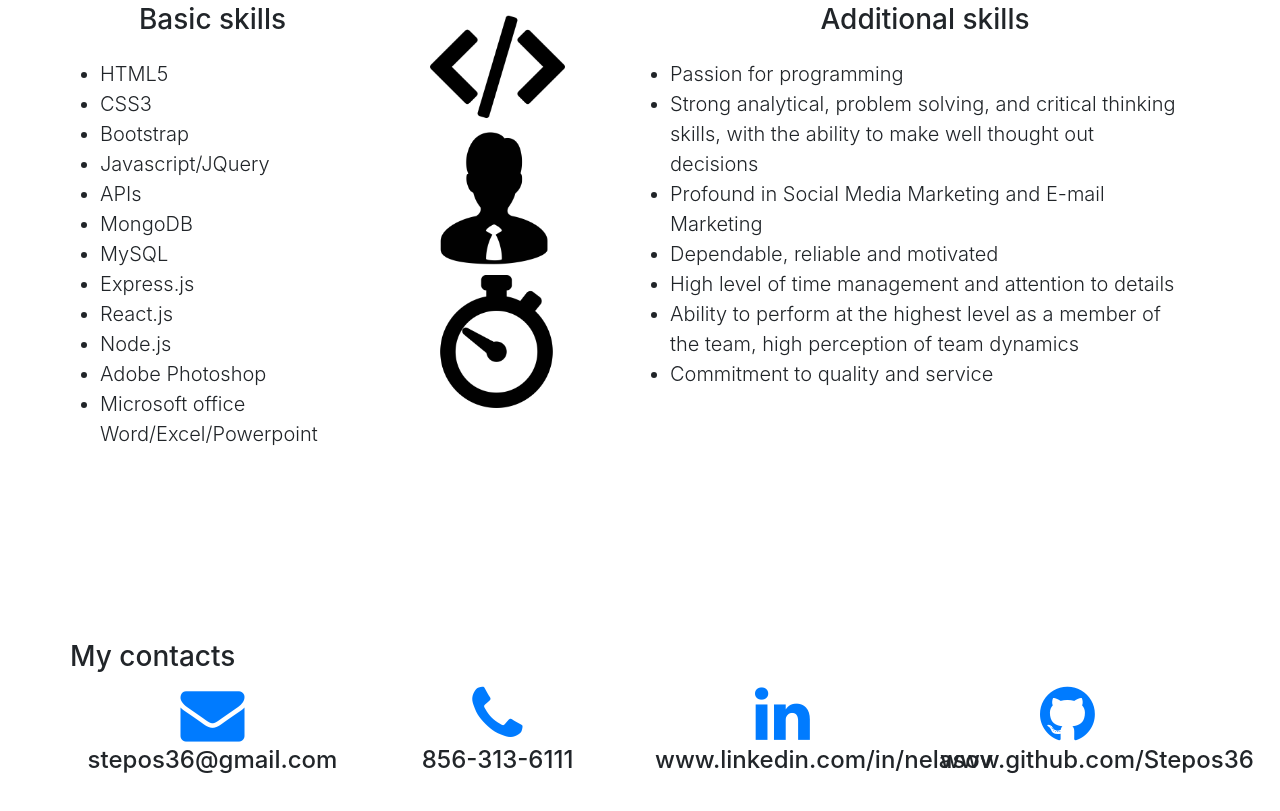
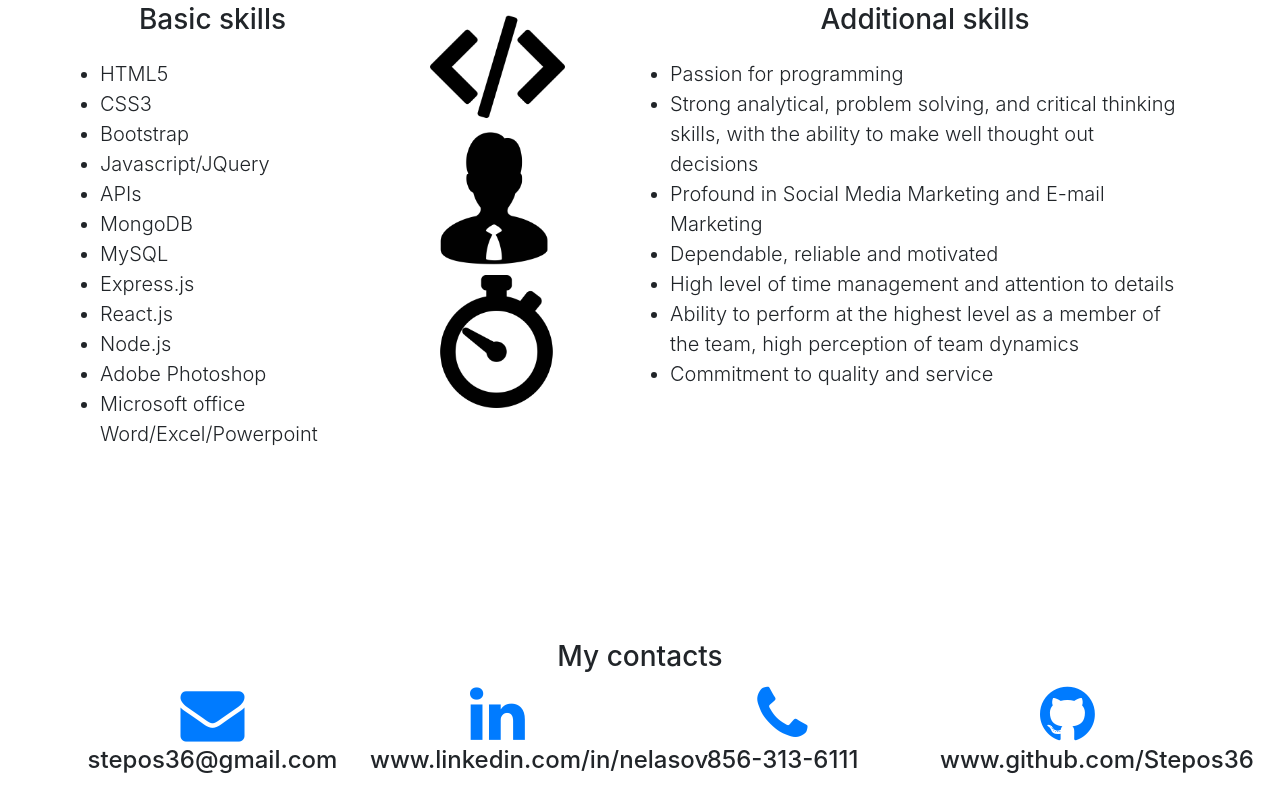
Before and after one commit to Stepos36/Stepos36.github.io, a plain HTML site: page index.html in a window 1280 px wide. Shown: the part 2715-3526 px from the top of the page. Drawn offline with nearby package versions, Linux system fonts and the light colour scheme.

Commit message:
small fixes

```diff
--- a/assets/css/style.css
+++ b/assets/css/style.css
@@ -124,6 +124,9 @@ button:focus {
 .lead {
     padding: 15px
 }
+.contacts-header {
+    width: 100%
+}
 @media only screen and (max-width: 992px) {
     .icon-images {
         display: none;
@@ -245,3 +248,6 @@ button:focus {
 .fa-icons {
     text-align: center
 }
+.fa:hover {
+    text-decoration: none
+}
--- a/index.html
+++ b/index.html
@@ -129,7 +129,7 @@
     <div class="padding" id="contacts">
         <div class="container contact-info">
             <div class="row">
-                <h3 class="text-center contacts-header">My contacts</h3>
+                <div class="text-center contacts-header"><h3>My contacts</h3></div>
             </div>
             <div class="row">
                 <div class="col-xs-12 col-sm-6 col-lg-6 col-xl-3 fa-icons">
@@ -137,12 +137,12 @@
                     <h4>stepos36@gmail.com</h4>
                 </div>
                 <div class="col-xs-12 col-sm-6 col-lg-6 col-xl-3 fa-icons">
+                    <a href="https://linkedin.com/in/nelasov" class="fa fa-4x fa-linkedin"></a>
+                    <h4>www.linkedin.com/in/nelasov</h4>
+                </div>
+                <div class="col-xs-12 col-sm-6 col-lg-6 col-xl-3 fa-icons">
                     <a href="#" class="fa fa-4x fa-phone"></a>
                     <h4>856-313-6111</h4>
-                </div>
-                <div class="col-xs-12 col-sm-6 col-lg-6 col-xl-3 fa-icons">
-                    <a href="https://linkedin.com/in/nelasov" class="fa fa-4x fa-linkedin"></a>
-                    <h4>www.linkedin.com/in/nelasov</h4>
                 </div>
                 <div class="col-xs-12 col-sm-6 col-lg-6 col-xl-3 fa-icons">
                     <a href="https://github.com/Stepos36" class="fa fa-4x fa-github"></a>
```
